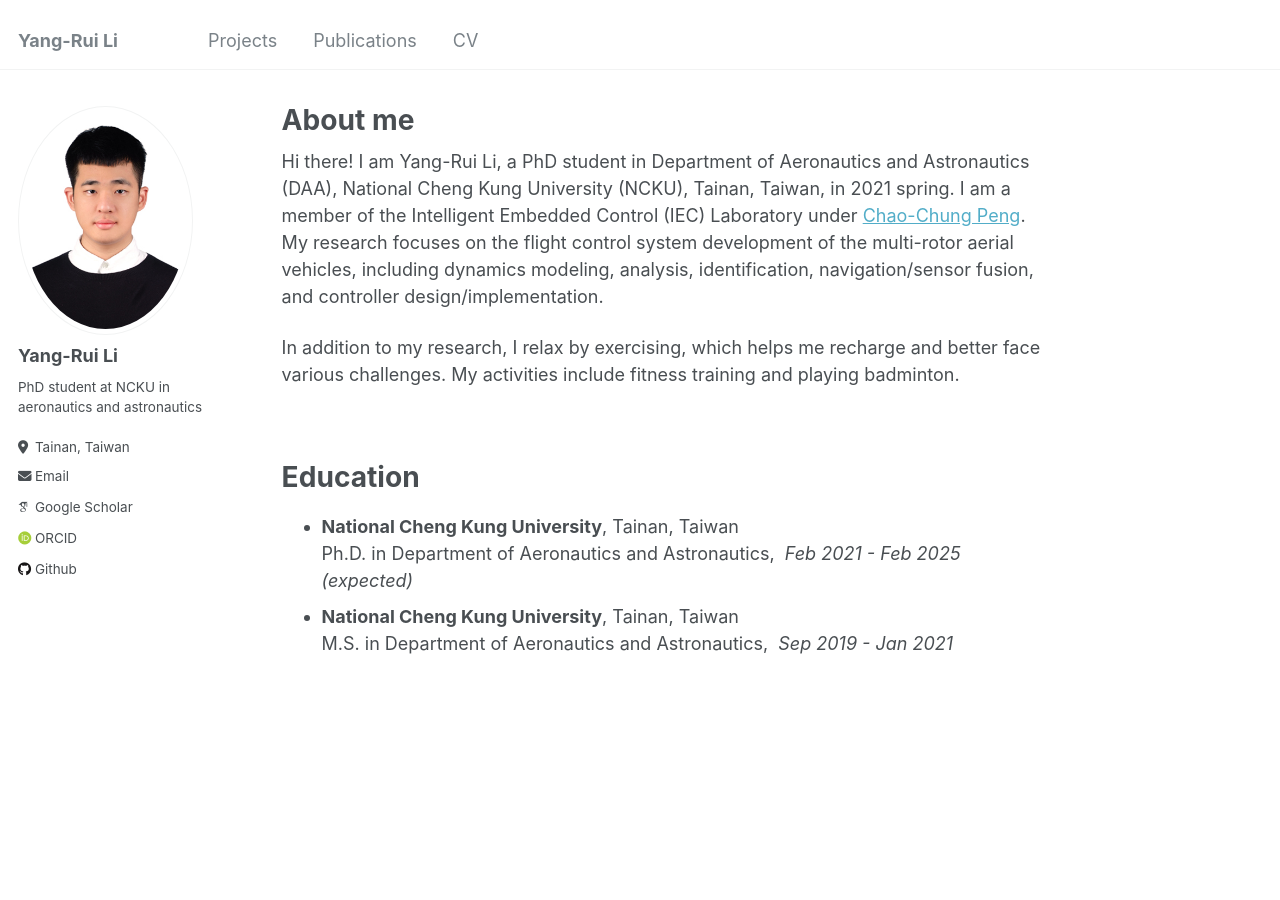
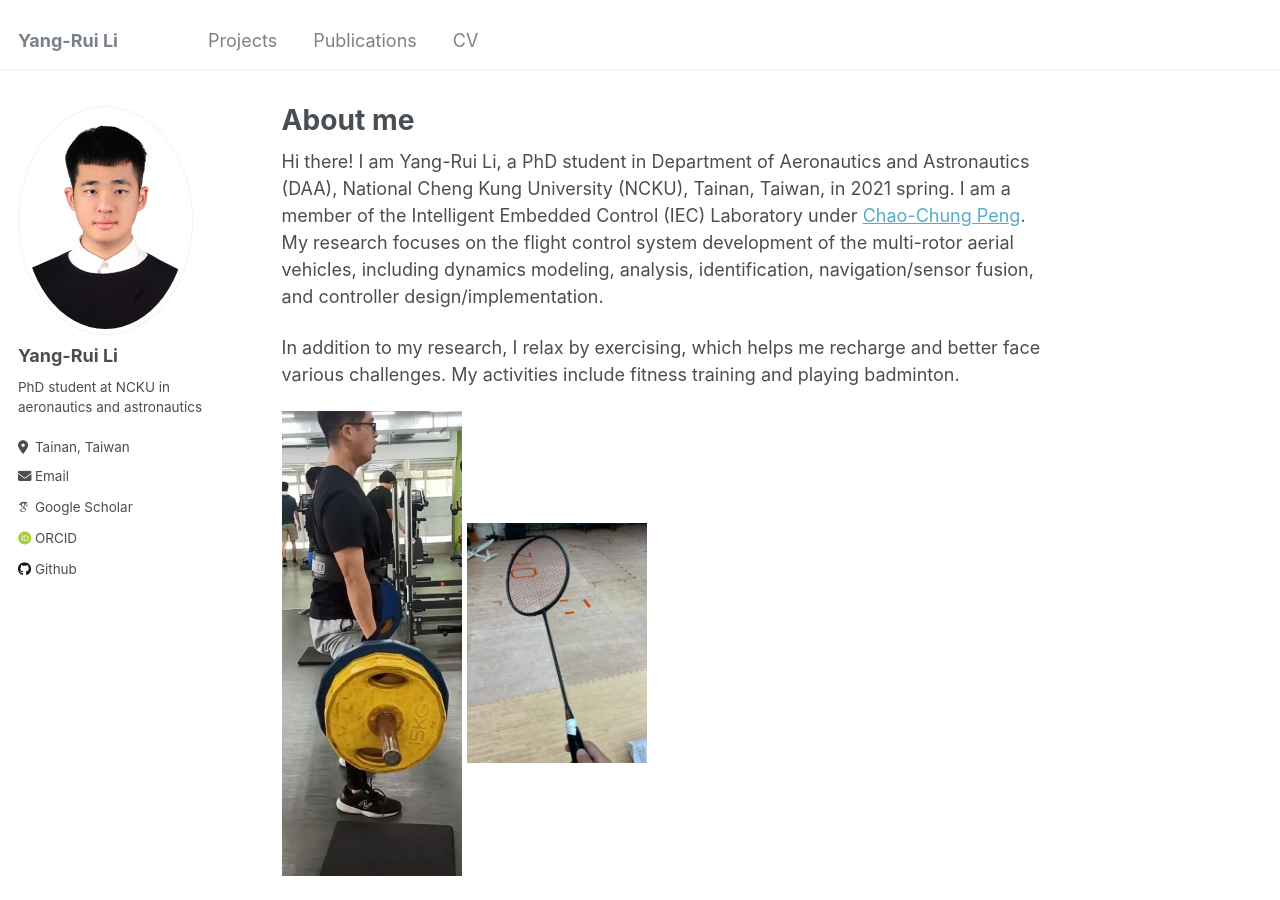
Before and after one commit to yangrui9501/yangrui9501.github.io, a Jekyll site: the page built from _pages/about.md, in a window 1280 px wide and 900 px high. Built offline with Jekyll 4.4.1, drawn with Linux system fonts in a browser that asks for light colours; some web fonts are replaced.

Commit message:
modified:   _pages/about.md 	new file:   images/badminton.jpg

```diff
--- a/_pages/about.md
+++ b/_pages/about.md
@@ -13,7 +13,9 @@ Hi there! I am Yang-Rui Li, a PhD student in Department of Aeronautics and Astro
 
 In addition to my research, I relax by exercising, which helps me recharge and better face various challenges. My activities include fitness training and playing badminton.
 
-<!-- 放一些裝B的圖 -->
+<img src="images/deadlift_150kg.jpg" width="180">
+<img src="images/badminton.jpg" width="180">
+
 
 <br/>
 
```
Also changed, not shown: images/badminton.jpg (added).
